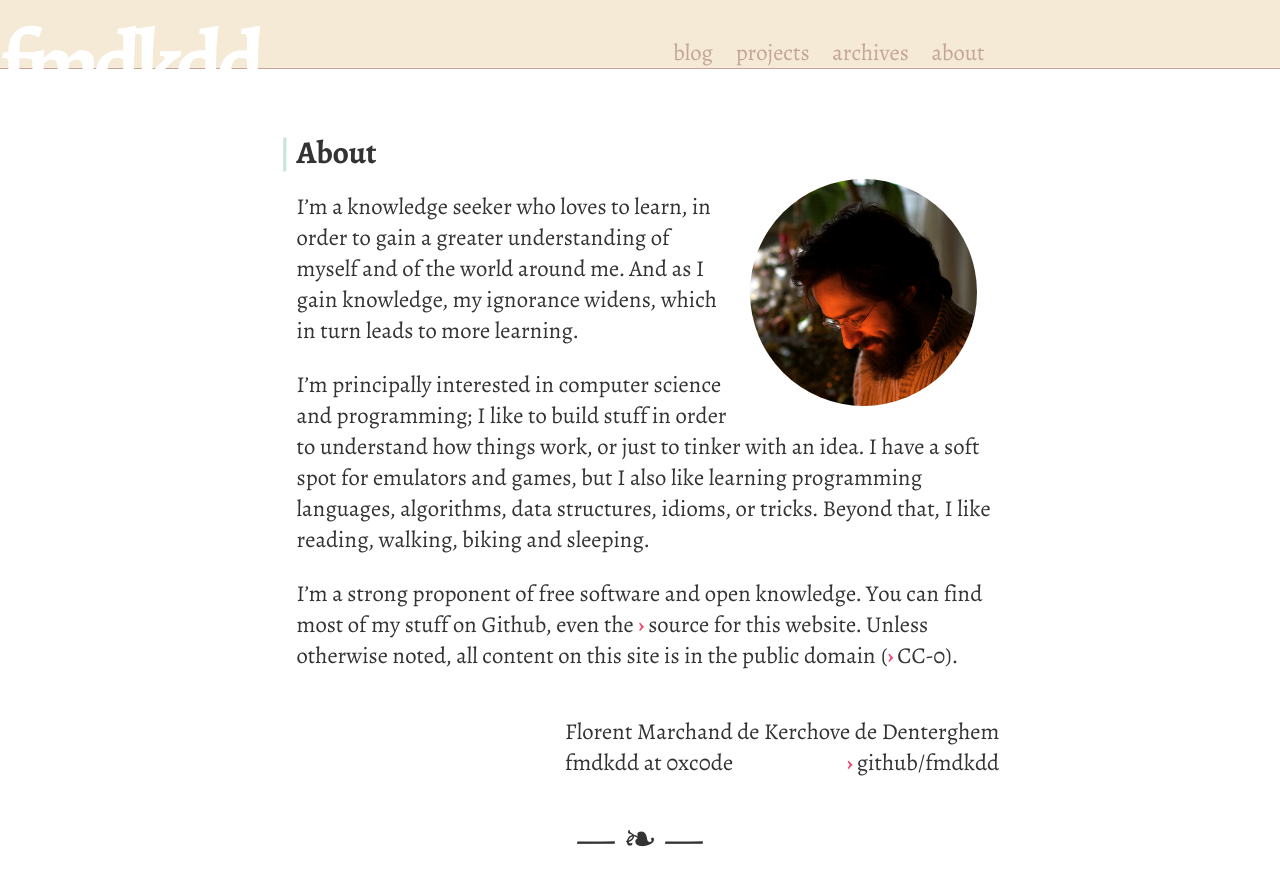
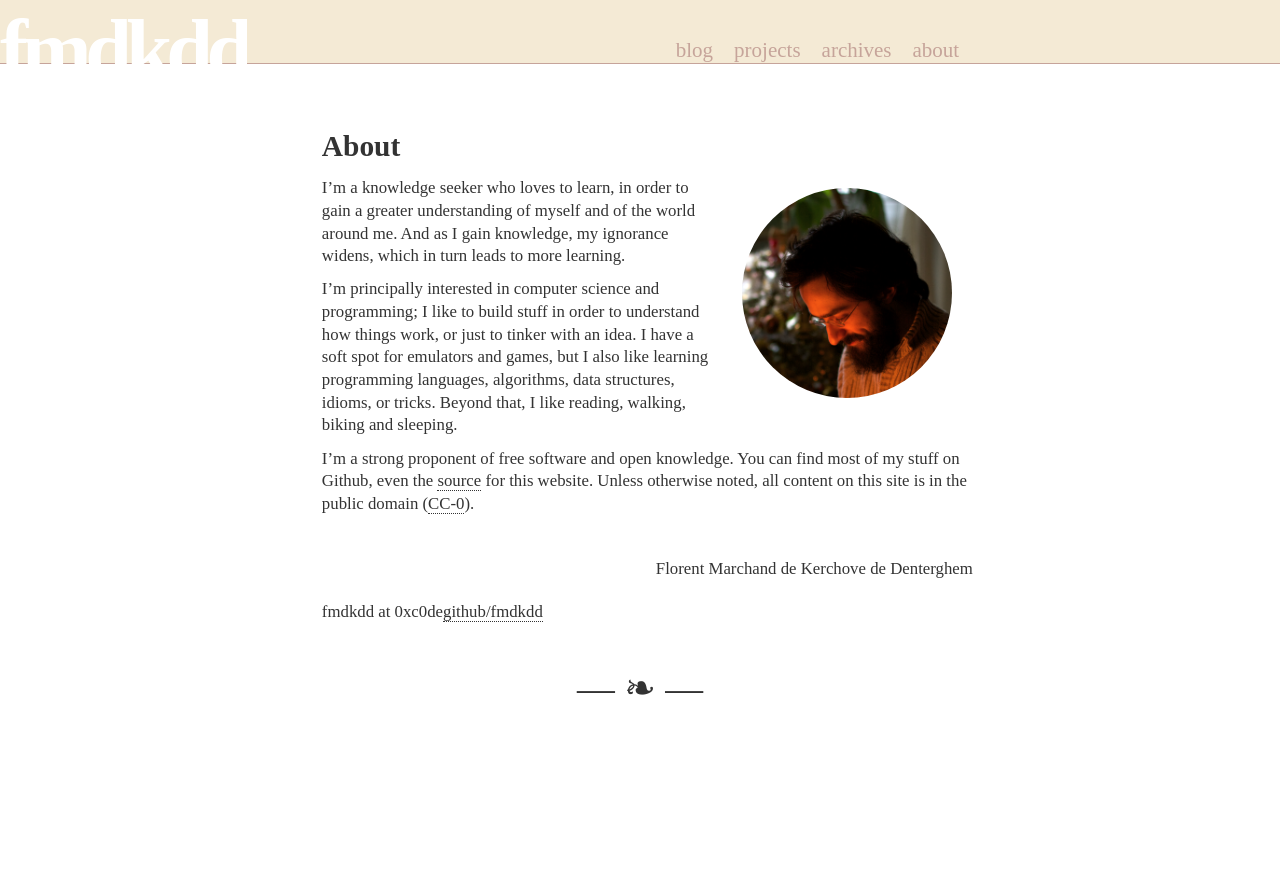
Before and after one commit to fmdkdd/fmdkdd.github.com, a Jekyll site: the page built from about.md, in a window 1280 px wide. Shown: the top 886 px of the page. Built offline with Jekyll 4.4.1, drawn with Linux system fonts in a browser that asks for light colours.

Commit message:
Style overhaul
- Remove web fonts and try to make the default font work
- Put page-specific style in the page
- Use border-bottom for links

```diff
--- a/about.md
+++ b/about.md
@@ -2,6 +2,29 @@
 layout: default
 title: About
 ---
+
+<style>
+img[alt='My face'] {
+	border-radius: 100rem;
+	width: 10rem;
+	margin: 0.5rem 1rem;
+	float: right;
+}
+
+#sig {
+	margin-top: 2rem;
+	margin-left: auto;
+	margin-right: 0;
+
+	width: fit-content;
+	width: -moz-fit-content;
+	width: -webkit-fit-content;
+}
+
+#contact {
+    display: flex;
+}
+</style>
 
 ## About
 
@@ -23,11 +46,12 @@ noted, all content on this site is in the public domain ([CC-0][]).
 
 <div id="sig">
 <p id="name">Florent Marchand de Kerchove de Denterghem</p>
+</div>
+
 <div id="contact">
 <p id="mail">fmdkdd at 0xc0de</p>
 <p id="github"><a href="https://github.com/fmdkdd/">github/fmdkdd</a></p>
 </div>
-</div>
 
 [source]: https://www.github.com/fmdkdd/fmdkdd.github.com
 [CC-0]: https://creativecommons.org/publicdomain/zero/1.0/
--- a/css/screen.css
+++ b/css/screen.css
@@ -1,29 +1,3 @@
-@font-face {
-	font-family: "Alegreya";
-	src: url("/css/fonts/alegreya-regular.woff");
-	font-weight: normal;
-	font-style: normal;
-}
-
-@font-face {
-	font-family: "Alegreya";
-	src: url("/css/fonts/alegreya-bold.woff");
-	font-weight: bold;
-	font-style: normal;
-}
-
-@font-face {
-	font-family: "Alegreya";
-	src: url("/css/fonts/alegreya-italic.woff");
-	font-weight: normal;
-	font-style: italic;
-}
-
-@font-face {
-	font-family: "Ubuntu Mono";
-	src: local("Ubuntu Mono"), url("/css/font/ubuntu-mono.ttf");
-}
-
 * {
 	margin: 0;
 	padding: 0;
@@ -38,12 +12,11 @@
 }
 
 html {
-	min-width: 320px;
-	font-size: 17pt;
+	font-size: 21px;
 }
 
 body {
-	font-family: "Alegreya";
+	font-family: serif;
 
 	color: #333;
 	background-color: white;
@@ -52,83 +25,72 @@ body {
 a {
 	color: inherit;
 	text-decoration: none;
+  border-bottom: 1px dotted;
+  transition: color 200ms;
+}
+
+a:hover {
+	color: #E94E77;
+  border-bottom: 1px dotted;
+}
+
+h2 a {
+  border-bottom: none;
 }
 
 h2 {
 	font-size: 1.4rem;
 }
 
-h2:before {
-	content: "| ";
-	font-weight: bold;
-	color: #c6e5d9;
+h3 {
+  font-size: 1.1rem;
+}
 
-	width: 0;
-	float: left;
-	position: relative;
-	right: 0.75rem;
+code {
+  font-size: 0.7rem;
+}
+
+time {
+	color: #666;
 }
 
 /** Content **/
 
 .main {
+  font-size: 0.8rem;
 	max-width: 31rem;
 	margin: 0 auto;
 	padding-left: 1rem;
 	padding-right: 0.3rem;
 
-	line-height: 1.37rem;
+	line-height: 1.35;
 }
 
-.main p + p {
-	margin-top: 1rem;
+.main p {
+	margin-top: .5rem;
+	margin-bottom: .5rem;
 }
 
 .main ul, ol {
-	margin-top: 0.5rem;
-	margin-bottom: 0.5rem;
-	margin-left: 2rem;
+	margin-left: 1rem;
 }
 
 .main ul li {
 	list-style-type: none;
-	text-indent: -1.5rem;
+	text-indent: -1rem;
 }
 
 .main ul li:before {
 	content: '◊';
-	margin-right: 1rem;
+	margin-right: .5rem;
 }
 
-.main a {
-	text-decoration-line: underline;
-	text-decoration-style: dotted;
-	text-decoration-color: rgba(255,255,255,0);
-
-	transition: color 300ms;
-
-	-moz-text-decoration-line: underline;
-	-moz-text-decoration-style: dotted;
-	-moz-text-decoration-color: rgba(255,255,255,0);
-
-	-webkit-text-decoration-line: underline;
-	-webkit-text-decoration-style: dotted;
-	-webkit-text-decoration-color: rgba(255,255,255,0);
+.main ul li, ol li {
+	margin-bottom: .2rem;
 }
 
-.main p a:before, .main li a:before {
-	content: "› ";
-	color: #E94E77;
-	font-weight: bold;
-}
-
-.main a:hover {
-	color: #E94E77;
-	text-decoration-color: rgba(233,78,119,1);
-
-	-moz-text-decoration-color: rgba(233,78,119,1);
-
-	-webkit-text-decoration-color: rgba(233,78,119,1);
+.main h3 {
+	margin-top: 1.5rem;
 }
 
 /** Header **/
@@ -141,6 +103,72 @@ h2:before {
 	border-bottom: 1px solid #C6A49A;
 
 	margin-bottom: 3rem;
+}
+
+#top {
+	height: 100%;
+	margin-right: calc((100% - 31rem) / 2);
+	padding-right: 0.3rem;
+}
+
+/** Logo **/
+h1 {
+	color: white;
+
+	font-weight: 600;
+	letter-spacing: -0.3rem;
+
+	font-size: 4rem;
+
+	overflow: hidden;
+  height: 100%;
+	position: relative;
+  bottom: -1px;
+}
+
+h1 a:hover {
+  color: inherit;
+}
+
+#top {
+	display: flex;
+	flex-direction: row;
+	justify-content: space-between;
+	align-items: flex-end;
+
+	display: -webkit-flex;
+	-webkit-flex-direction: row;
+	-webkit-justify-content: space-between;
+	-webkit-align-items: flex-end;
+}
+
+#nav_menu {
+	color: #C6A49A;
+
+	font-weight: 400;
+	text-transform: lowercase;
+
+	display: flex;
+	flex-direction: row;
+
+	display: -webkit-flex;
+	-webkit-flex-direction: row;
+
+	list-style-type: none;
+}
+
+#nav_menu li {
+	margin-left: 1rem;
+}
+
+#nav_menu a {
+	border: none;
+}
+
+/** Responsive **/
+
+html {
+	min-width: 320px;
 }
 
 @media (max-width: 680px) {
@@ -177,67 +205,6 @@ h2:before {
 	#top {
 		margin-left: calc((100% - 1280px) / 2);
 	}
-}
-
-#top {
-	height: 100%;
-	margin-right: calc((100% - 31rem) / 2);
-	padding-right: 0.3rem;
-
-	color: white;
-}
-
-h1 {
-	height: 100%;
-	font-weight: 600;
-	letter-spacing: -0.3rem;
-
-	font-size: 4rem;
-
-	overflow: hidden;
-	padding-right: 1px;			  /* overflow eats 1px from the right in Firefox */
-	position: relative;
-	top: 1px;
-}
-
-#top {
-	display: flex;
-	flex-direction: row;
-	justify-content: space-between;
-	align-items: flex-end;
-
-	display: -webkit-flex;
-	-webkit-flex-direction: row;
-	-webkit-justify-content: space-between;
-	-webkit-align-items: flex-end;
-}
-
-#nav_menu {
-	color: #C6A49A;
-
-	font-weight: 400;
-	text-transform: lowercase;
-
-	display: flex;
-	flex-direction: row;
-
-	display: -webkit-flex;
-	-webkit-flex-direction: row;
-
-	list-style-type: none;
-}
-
-#nav_menu li + li {
-	margin-left: 1rem;
-}
-
-#nav_menu li a {
-	transition: color 300ms;
-}
-
-#nav_menu li a:hover {
-	color: #E94E77;
-	transition: color 300ms;
 }
 
 /* Gradually drop nav menu text in favor of icons */
@@ -277,177 +244,3 @@ footer {
 
 	text-align: center;
 }
-
-/** Articles **/
-
-article .content ul li, ol li {
-	margin-bottom: 0.5rem;
-}
-
-article .content h3 {
-	margin-top: 1.5rem;
-	margin-bottom: 0.5rem;
-
-	font-size: 1.1rem;
-}
-
-article header {
-	margin-bottom: 0.5rem;
-}
-
-article header time {
-	color: #666;
-}
-
-article .content h3:before {
-	content: "§ ";
-	font-weight: bold;
-	color: #c6e5d9;
-
-	width: 0;
-	float: left;
-	position: relative;
-	right: 0.85rem;
-}
-
-article header h2 a:hover {
-	text-decoration: none;
-}
-
-@media (min-width: 1080px) {
-	article header time {
-		display: block;
-		position: relative;
-		width: 8rem;
-		left: -9rem;
-		top: -1.25rem;
-		text-align: right;
-		height: 0;
-	}
-
-	article header {
-		margin-bottom: 0.8rem;
-	}
-}
-
-article .content blockquote {
-	margin-top: 1rem;
-	margin-bottom: 1rem;
-	margin-left: 2rem;
-
-	color: #666;
-
-	font-size: 0.95rem;
-	line-height: 1.3rem;
-}
-
-article .content blockquote:before {
-	content: "\201C";
-	font-size: 3.5rem;
-	position: relative;
-	height: 0;
-	float: left;
-	right: 1.3rem;
-	top: 0.3rem;
-}
-
-article .content img {
-	display: block;
-	margin:  0 auto;
-	width: 100%;
-}
-
-article .content code {
-	font-family: "Ubuntu Mono", monospace;
-}
-
-article .content pre {
-	margin: 1rem 0;
-	padding-left: .5rem;
-
-	border-left: 0.07rem solid #93a1a1;
-
-	font-size: 0.8rem;
-	line-height: 1rem;
-}
-
-/** Projects **/
-
-h2#projects + ul li {
-	margin-bottom: 0.5rem;
-}
-
-/** Archives **/
-
-#archives ul li {
-	text-indent: 0;
-}
-
-#archives ul li:before {
-	content: none;
-}
-
-#archives header {
-	font-size: 1.4rem;
-
-	display: flex;
-	flex-direction: row;
-	justify-content: space-between;
-	align-items: center;
-
-	display: -webkit-flex;
-	-webkit-flex-direction: row;
-	-webkit-justify-content: space-between;
-	-webkit-align-items: center;
-}
-
-#archives time {
-	float: left;
-	width: 5rem;
-	margin-right: 0.5rem;
-	text-align: right;
-
-	color: #666;
-}
-
-#archives h2 a:before {
-	content: none;
-}
-
-#archives h2 a:hover {
-	text-decoration: none;
-}
-
-
-/** About page **/
-
-img[alt='My face'] {
-	border-radius: 100rem;
-	width: 10rem;
-	margin: 0.5rem 1rem;
-	float: right;
-}
-
-#sig {
-	margin-top: 2rem;
-	margin-left: auto;
-	margin-right: 0;
-
-	width: fit-content;
-	width: -moz-fit-content;
-	width: -webkit-fit-content;
-}
-
-#sig p {
-	margin: 0;
-}
-
-#sig #contact {
-	display: flex;
-	justify-content: space-between;
-	flex-direction: row;
-
-	display: -webkit-flex;
-	-webkit-flex-direction: row;
-	-webkit-justify-content: space-between;
-}
```
Also changed, not shown: _layouts/post.html (+58 -0 lines), archives.html (+14 -0 lines), css/fonts/alegreya-bold.woff (deleted), css/fonts/alegreya-italic.woff (deleted), css/fonts/alegreya-regular.woff (deleted), css/fonts/ubuntu-mono.ttf (deleted).
